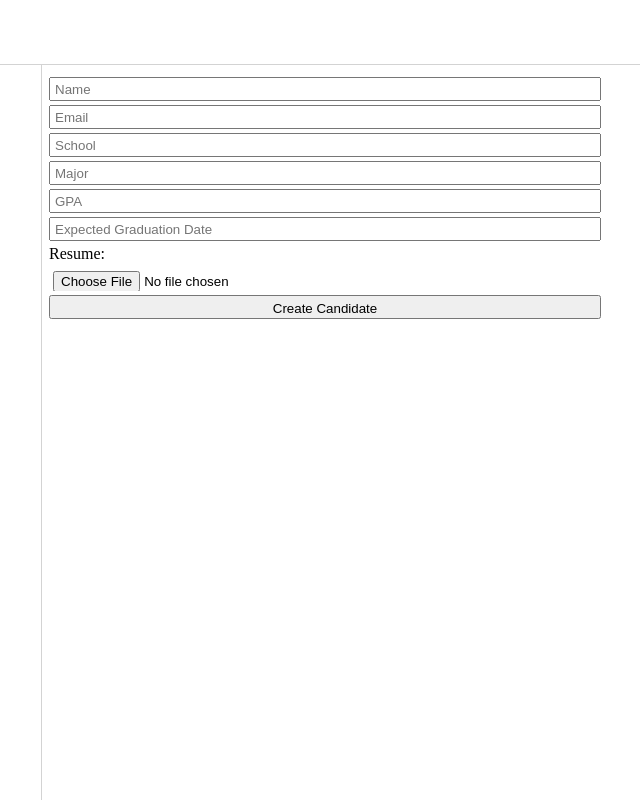
After one commit to aarya123/WestMonroe14, a PHP site: page /createCandidate.php in a window 1280 px wide. The commit adds this page. Shown: the whole page, without its empty margins (119-759 px from the left). Run offline with PHP 8.4, Linux system fonts and the light colour scheme.

Commit message:
add basic website structure

```diff
--- /dev/null
+++ b/createCandidate.php
@@ -0,0 +1,13 @@
+<?php include('header.php'); ?>
+<form id="create_candidate" method="POST" action="create_candidate.php">
+	<input placeholder="Name" id="name" type="text" name="name">
+	<input placeholder="Email" id="email" type="email" name="email">
+	<input placeholder="School" id="school" type="text" name="school">
+	<input placeholder="Major" id="major" type="text" name="major">
+	<input placeholder="GPA" id="gpa" type="number" name="gpa">
+	<input placeholder="Expected Graduation Date" id="grad_date" type="date" name="grad_date">
+	<label for="resume">Resume:</label>
+	<input id="resume" type="file" accept=".pdf" name="resume">
+	<input type="submit" value="Create Candidate">
+</form>
+<?php include('footer.php'); ?>
--- /dev/null
+++ b/footer.php
@@ -0,0 +1,3 @@
+	</main>
+</body>
+</html>
--- /dev/null
+++ b/header.php
@@ -0,0 +1,12 @@
+<!DOCTYPE html>
+<html>
+<head>
+	<link rel="stylesheet" href="style.css">
+	<script src="placeholder.js" defer></script>
+</head>
+<body>
+	<header>
+	</header>
+	<nav>
+	</nav>
+	<main>
--- /dev/null
+++ b/placeholder.js
@@ -0,0 +1,14 @@
+(function() {
+	var dateElements = document.querySelectorAll('input[type="date"][placeholder]');
+	for (var i = 0; i < dateElements.length; i++) {
+		var element = dateElements[i];
+		element.type = 'text';
+		element.addEventListener('focus', function() {
+			this.type = 'date';
+		});
+
+		element.addEventListener('blur', function() {
+			this.type = 'text';
+		});
+	}
+})();
--- /dev/null
+++ b/style.css
@@ -0,0 +1,25 @@
+header {
+	height: 4rem;
+	border-bottom: 1px solid lightgrey;
+}
+nav {
+	width: 10rem;
+	position: absolute;
+	border-right: 1px solid lightgrey;
+	min-height: calc(100% - 4rem - 1px);
+}
+main {
+	margin-left: 10rem;
+	padding: .5rem;
+}
+body {
+	margin: 0;
+}
+input {
+	display: block;
+	margin: .25rem 0;
+	height: 1.5rem;
+	padding: .25rem;
+	box-sizing: border-box;
+	width: 50%;
+}
```
Also changed, not shown: createEvent.php (added, +13 -0 lines), index.php (+2 -37 lines).
